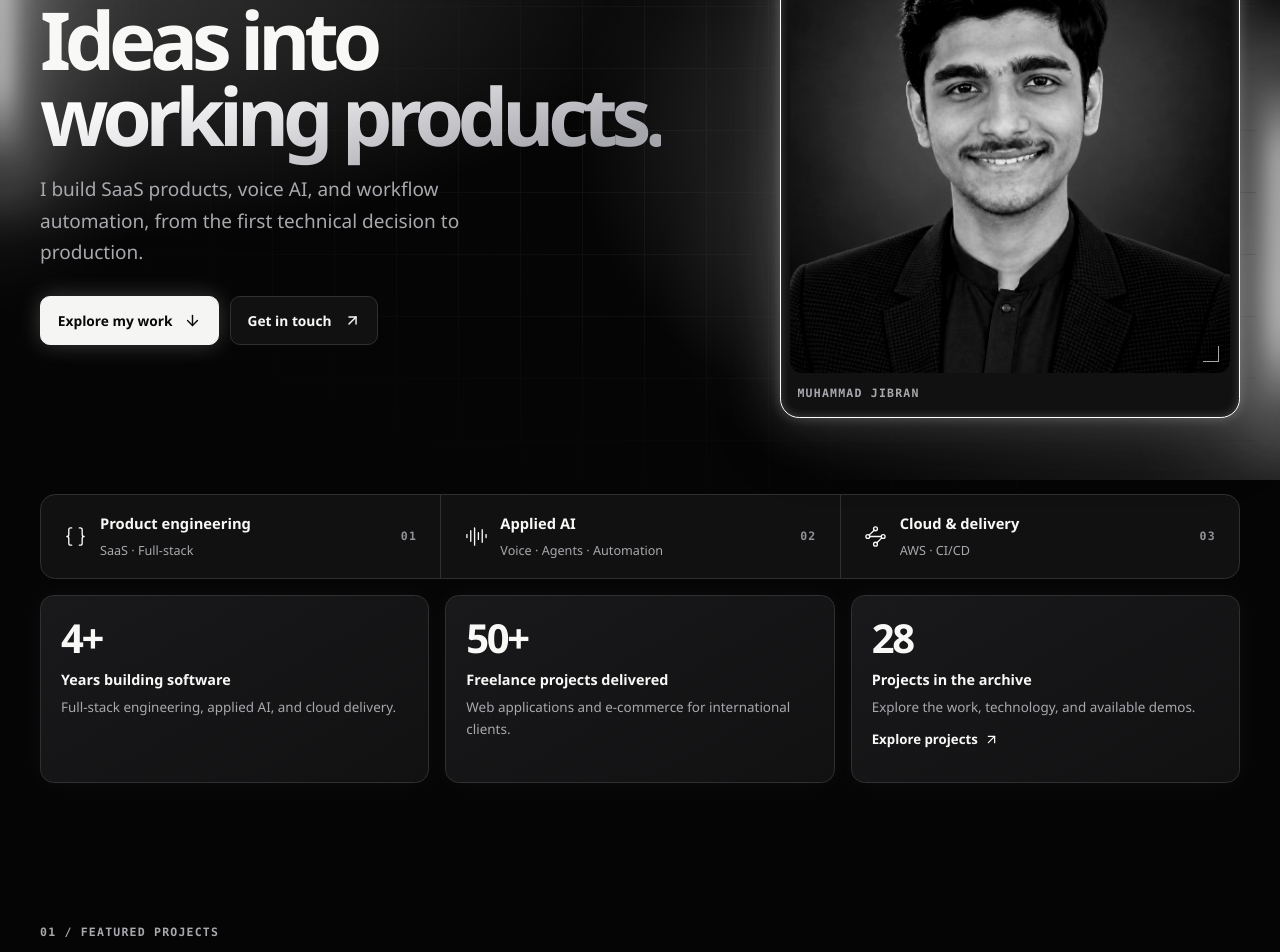
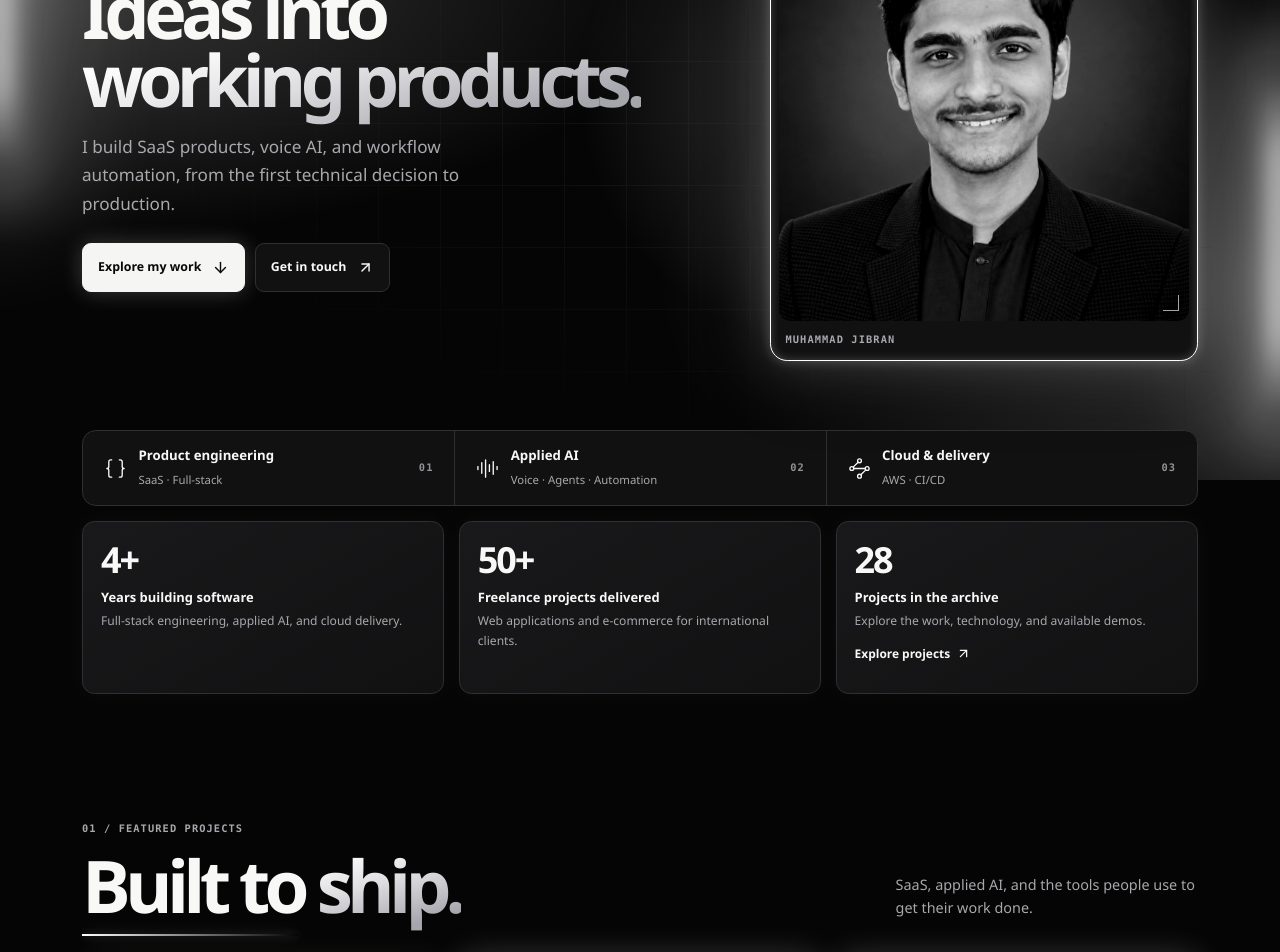
Before and after one commit to Jibrand/My-Portfolio, a Next.js app: page / in a window 1280 px wide. Shown: the part 320-1272 px from the top of the page. Built offline with nearby package versions, Linux system fonts and the light colour scheme; no server answers.

Commit message:
Make desktop layout more compact at normal browser zoom

```diff
--- a/src/app/globals.css
+++ b/src/app/globals.css
@@ -268,6 +268,16 @@ h1 em, h2 em { font-style: normal; color: var(--muted); background: var(--chrome
   .project-card:hover::before, .project-card:hover::after { opacity: .8; }
   .project-cover:hover img, .project-cover:hover .art-sculpture { transform: scale(1.07); }
 }
+@media (min-width: 1100px) {
+  html { font-size: 90%; }
+  .wrap { width: min(1116px, calc(100% - 5rem)); }
+  .hero { gap: clamp(1.2rem,3.6vw,5rem); padding-block: clamp(4rem,7.2vw,7.6rem) clamp(3rem,5.4vw,5.7rem); }
+  .hero h1 { font-size: clamp(3.3rem,5.625vw,6.2rem); }
+  h2 { font-size: clamp(3rem,5.67vw,6.1rem); }
+  .section { margin-top: clamp(5.5rem,9.9vw,10rem); }
+  .route h1 { font-size: clamp(3rem,6.3vw,7.2rem); }
+}
+
 @media (max-width: 1000px) {
   .wrap { width: calc(100% - 3rem); }
   .project-grid, .project-grid.featured { grid-template-columns: repeat(2,minmax(0,1fr)); }
```
